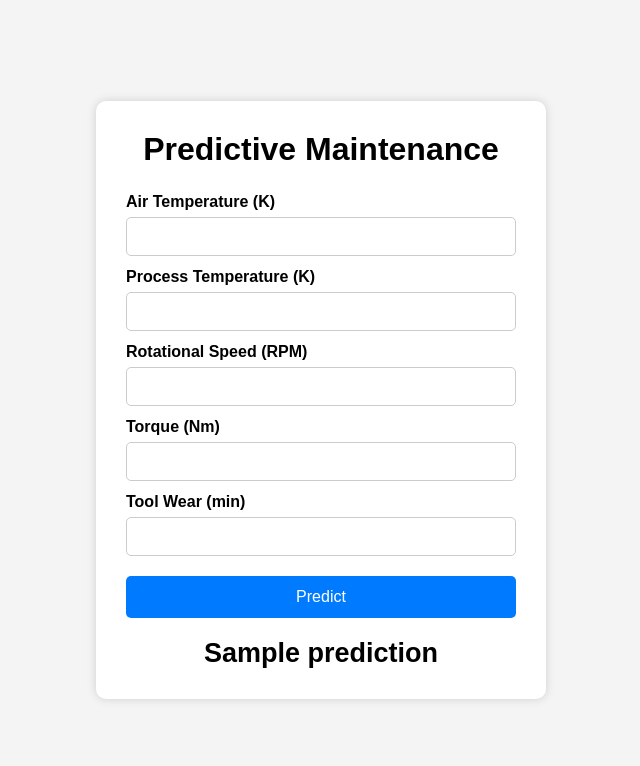
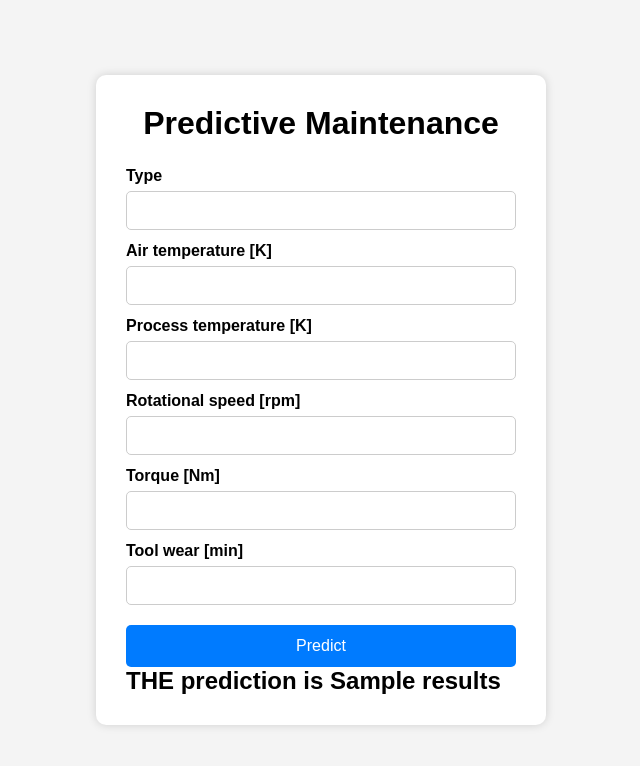
Before and after one commit to Suryansh9369/AI-Based-Predictive-Maintenance-Failure-Detection-System, a Flask app: template templates/home.html in a window 1280 px wide. Shown: the top 766 px of the page, without its empty margins (319-959 px from the left). Run offline with Flask 3, Linux system fonts and the light colour scheme; the template is opened without the code that fills it: most values are stand-ins (such as "Sample title", 1, 10 or a date in 2020).

Commit message:
updates templates

```diff
--- a/templates/home.html
+++ b/templates/home.html
@@ -11,32 +11,33 @@
 <div class="container">
     <h1>Predictive Maintenance</h1>
 
-    <form action="/predict" method="POST">
+    <form action="{{ url_for('predict_datapoint')}}" method="POST">
 
-        <label>Air Temperature (K)</label>
+        <label>Type</label>
+        <input type="string" name="type" required>
+
+        <label>Air temperature [K]</label>
         <input type="number" step="0.01" name="air_temperature" required>
 
-        <label>Process Temperature (K)</label>
+        <label>Process temperature [K]</label>
         <input type="number" step="0.01" name="process_temperature" required>
 
-        <label>Rotational Speed (RPM)</label>
+        <label>Rotational speed [rpm]</label>
         <input type="number" name="rotational_speed" required>
 
-        <label>Torque (Nm)</label>
+        <label>Torque [Nm]</label>
         <input type="number" step="0.01" name="torque" required>
 
-        <label>Tool Wear (min)</label>
+        <label>Tool wear [min]</label>
         <input type="number" name="tool_wear" required>
 
         <button type="submit">Predict</button>
 
     </form>
 
-    {% if prediction %}
-    <div class="result">
-        <h2>{{ prediction }}</h2>
-    </div>
-    {% endif %}
+    <h2>
+        THE prediction is {{results}}
+    </h2>
 
 </div>
 
```
